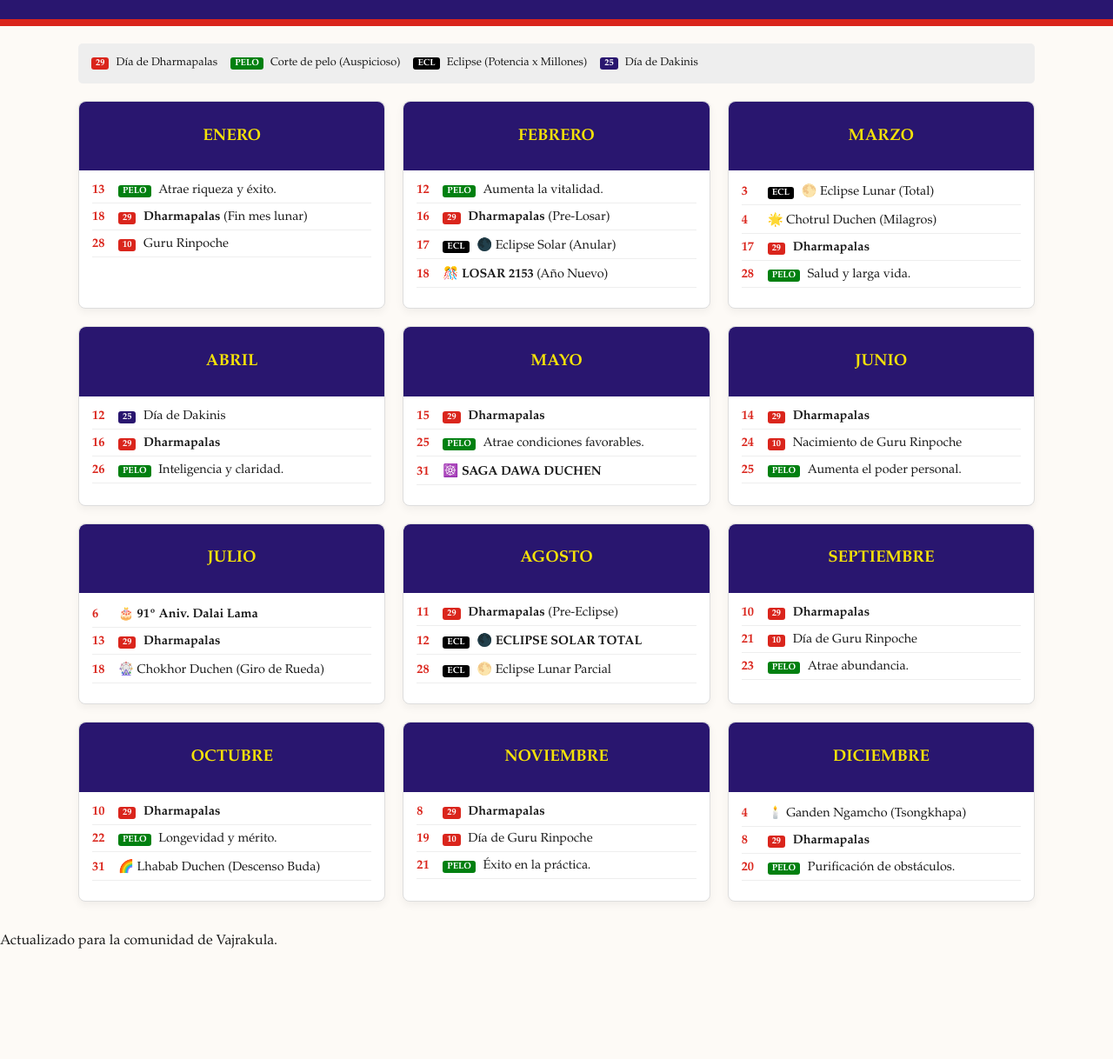
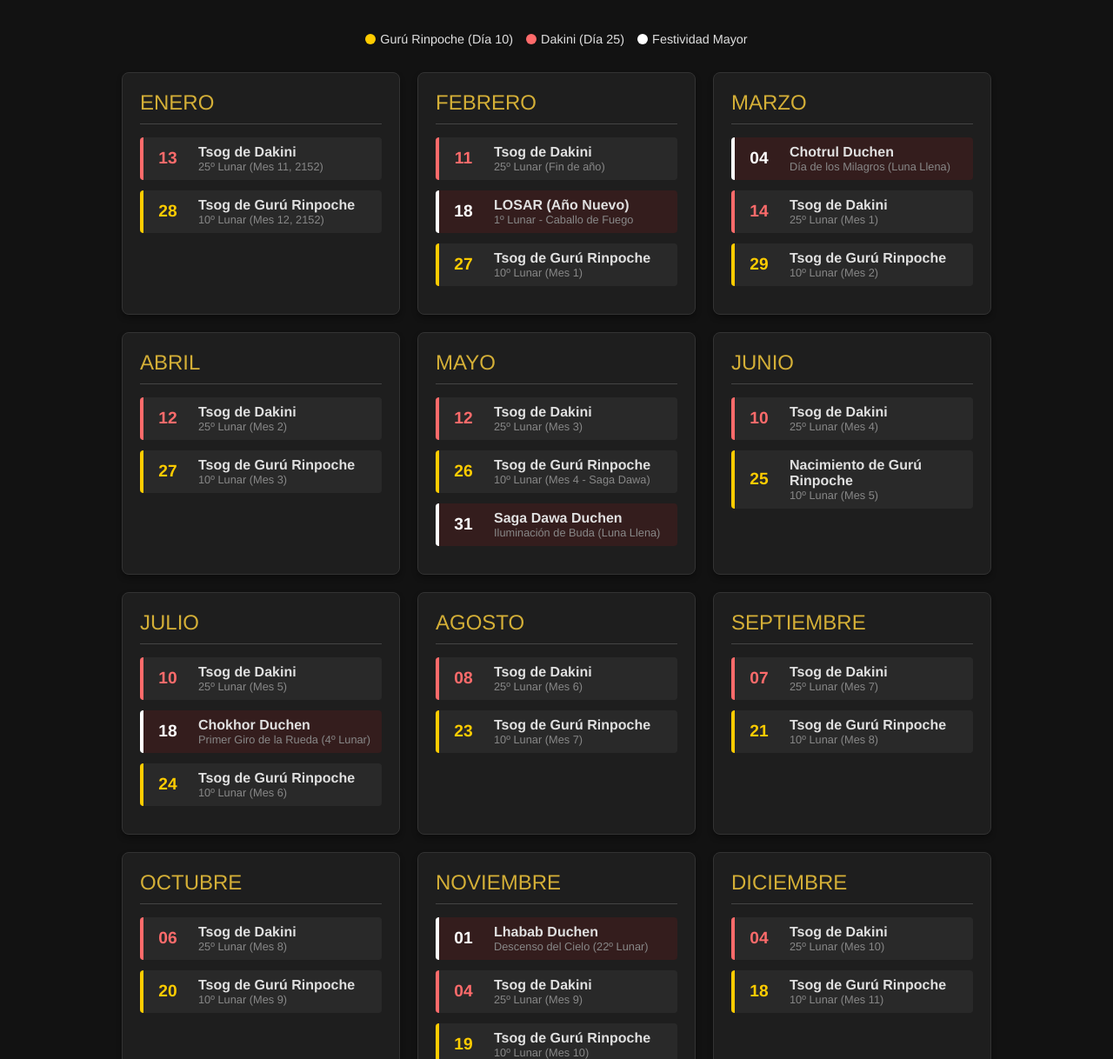
Before and after one commit to Dingirfecho/calendariotibetano2026, a plain HTML site: page index.html in a window 1280 px wide. Shown: the part 154-1372 px from the top of the page at 87% size. Before the commit the page ends 1262 px from the top, so only its background shows below. Drawn offline with Linux system fonts and the light colour scheme.

Commit message:
Refactor index.html for improved layout and styling
Updated the title and improved the styling for better readability. Enhanced the structure of the calendar events and added additional details for clarity.

```diff
--- a/index.html
+++ b/index.html
@@ -3,166 +3,431 @@
 <head>
     <meta charset="UTF-8">
     <meta name="viewport" content="width=device-width, initial-scale=1.0">
-    <title>Calendario Tibetano 2026 - Vajrakula</title>
+    <title>Calendario Tibetano 2026 | Vajrakula</title>
     <style>
         :root {
-            --deep-blue: #29166F;
-            --tibetan-red: #DA251C;
-            --golden-yellow: #F4E109;
-            --dharma-green: #008010;
+            --bg-color: #121212;
+            --card-bg: #1e1e1e;
+            --text-main: #e0e0e0;
+            --gold: #d4af37;
+            --red: #8a1c1c;
+            --guru-color: #ffcc00; /* Dorado brillante para Guru */
+            --dakini-color: #ff6b6b; /* Rojo suave para Dakini */
         }
-        body { font-family: 'Palatino', serif; background-color: #fdfaf6; margin: 0; color: #1a1a1a; }
-        header { background: var(--deep-blue); color: var(--golden-yellow); padding: 30px; text-align: center; border-bottom: 8px solid var(--tibetan-red); }
-        .container { max-width: 1100px; margin: auto; padding: 20px; }
 
-        .month-grid { display: grid; grid-template-columns: repeat(auto-fit, minmax(320px, 1fr)); gap: 20px; }
-        .month-card { background: white; border-radius: 8px; border: 1px solid #ddd; box-shadow: 0 4px 10px rgba(0,0,0,0.05); }
-        .month-header { background: var(--deep-blue); color: var(--golden-yellow); padding: 10px; text-align: center; border-radius: 8px 8px 0 0; }
+        body {
+            font-family: 'Helvetica Neue', Helvetica, Arial, sans-serif;
+            background-color: var(--bg-color);
+            color: var(--text-main);
+            margin: 0;
+            padding: 20px;
+            display: flex;
+            flex-direction: column;
+            align-items: center;
+        }
 
-        .event-list { list-style: none; padding: 15px; margin: 0; font-size: 0.9rem; }
-        .event-item { margin-bottom: 8px; border-bottom: 1px solid #eee; padding-bottom: 5px; display: flex; align-items: baseline; }
-        .day { font-weight: bold; width: 30px; color: var(--tibetan-red); flex-shrink: 0; }
+        header {
+            text-align: center;
+            margin-bottom: 40px;
+            border-bottom: 2px solid var(--red);
+            padding-bottom: 20px;
+            width: 100%;
+            max-width: 800px;
+        }
 
-        .tag { font-size: 0.65rem; padding: 2px 5px; border-radius: 3px; color: white; font-weight: bold; margin-right: 5px; }
-        .protector { background: var(--tibetan-red); }
-        .hair { background: var(--dharma-green); }
-        .eclipse { background: black; }
-        .dakini { background: var(--deep-blue); }
+        h1 {
+            color: var(--gold);
+            text-transform: uppercase;
+            letter-spacing: 2px;
+            margin: 0;
+            font-size: 2rem;
+        }
 
-        .legend { background: #eee; padding: 15px; border-radius: 5px; margin-bottom: 20px; display: flex; flex-wrap: wrap; gap: 15px; font-size: 0.8rem; }
+        .subtitle {
+            color: #a0a0a0;
+            margin-top: 10px;
+            font-size: 1.1rem;
+        }
+
+        .year-info {
+            font-weight: bold;
+            color: var(--red);
+            margin-top: 5px;
+        }
+
+        .grid-container {
+            display: grid;
+            grid-template-columns: repeat(auto-fit, minmax(300px, 1fr));
+            gap: 20px;
+            width: 100%;
+            max-width: 1000px;
+        }
+
+        .month-card {
+            background-color: var(--card-bg);
+            border: 1px solid #333;
+            border-radius: 8px;
+            padding: 20px;
+            box-shadow: 0 4px 6px rgba(0,0,0,0.3);
+            transition: transform 0.2s;
+        }
+
+        .month-card:hover {
+            transform: translateY(-5px);
+            border-color: var(--gold);
+        }
+
+        .month-title {
+            color: var(--gold);
+            font-size: 1.5rem;
+            border-bottom: 1px solid #444;
+            padding-bottom: 10px;
+            margin-bottom: 15px;
+            text-transform: uppercase;
+        }
+
+        .event {
+            display: flex;
+            align-items: center;
+            margin-bottom: 12px;
+            padding: 8px;
+            border-radius: 4px;
+            background-color: rgba(255, 255, 255, 0.05);
+        }
+
+        .date-badge {
+            font-weight: bold;
+            font-size: 1.2rem;
+            min-width: 40px;
+            text-align: center;
+            margin-right: 15px;
+        }
+
+        .event-details {
+            display: flex;
+            flex-direction: column;
+        }
+
+        .event-name {
+            font-weight: bold;
+            font-size: 1rem;
+        }
+
+        .lunar-date {
+            font-size: 0.8rem;
+            color: #888;
+        }
+
+        /* Tipos de Eventos */
+        .type-guru { border-left: 4px solid var(--guru-color); }
+        .type-guru .date-badge { color: var(--guru-color); }
+
+        .type-dakini { border-left: 4px solid var(--dakini-color); }
+        .type-dakini .date-badge { color: var(--dakini-color); }
+
+        .type-special { border-left: 4px solid #fff; background-color: rgba(138, 28, 28, 0.2); }
+        .type-special .date-badge { color: #fff; }
+
+        footer {
+            margin-top: 50px;
+            text-align: center;
+            font-size: 0.9rem;
+            color: #666;
+            max-width: 600px;
+        }
+
+        .legend {
+            display: flex;
+            gap: 15px;
+            justify-content: center;
+            margin-bottom: 30px;
+            flex-wrap: wrap;
+        }
+
+        .legend-item {
+            display: flex;
+            align-items: center;
+            gap: 5px;
+            font-size: 0.9rem;
+        }
+
+        .dot { width: 12px; height: 12px; border-radius: 50%; display: inline-block; }
     </style>
 </head>
 <body>
 
-<header>
-    <h1>CALENDARIO DE PRÁCTICA 2026</h1>
-    <p>Año del Caballo de Fuego 2153 | Vajrakula</p>
-</header>
+    <header>
+        <h1>Calendario Vajrayana</h1>
+        <div class="year-info">2026 • AÑO DEL CABALLO DE FUEGO • 2153</div>
+        <p class="subtitle">Fechas esenciales de Tsog y Práctica</p>
+    </header>
 
-<div class="container">
     <div class="legend">
-        <div><span class="tag protector">29</span> Día de Dharmapalas</div>
-        <div><span class="tag hair">PELO</span> Corte de pelo (Auspicioso)</div>
-        <div><span class="tag eclipse">ECL</span> Eclipse (Potencia x Millones)</div>
-        <div><span class="tag dakini">25</span> Día de Dakinis</div>
+        <div class="legend-item"><span class="dot" style="background: var(--guru-color)"></span> Gurú Rinpoche (Día 10)</div>
+        <div class="legend-item"><span class="dot" style="background: var(--dakini-color)"></span> Dakini (Día 25)</div>
+        <div class="legend-item"><span class="dot" style="background: #fff"></span> Festividad Mayor</div>
     </div>
 
-    <div class="month-grid">
+    <div class="grid-container">
+
         <div class="month-card">
-            <div class="month-header"><h3>ENERO</h3></div>
-            <ul class="event-list">
-                <li class="event-item"><span class="day">13</span><span class="desc"><span class="tag hair">PELO</span> Atrae riqueza y éxito.</span></li>
-                <li class="event-item"><span class="day">18</span><span class="desc"><span class="tag protector">29</span> <strong>Dharmapalas</strong> (Fin mes lunar)</span></li>
-                <li class="event-item"><span class="day">28</span><span class="desc"><span class="tag protector">10</span> Guru Rinpoche</span></li>
-            </ul>
+            <div class="month-title">Enero</div>
+            <div class="event type-dakini">
+                <div class="date-badge">13</div>
+                <div class="event-details">
+                    <span class="event-name">Tsog de Dakini</span>
+                    <span class="lunar-date">25º Lunar (Mes 11, 2152)</span>
+                </div>
+            </div>
+            <div class="event type-guru">
+                <div class="date-badge">28</div>
+                <div class="event-details">
+                    <span class="event-name">Tsog de Gurú Rinpoche</span>
+                    <span class="lunar-date">10º Lunar (Mes 12, 2152)</span>
+                </div>
+            </div>
         </div>
 
         <div class="month-card">
-            <div class="month-header"><h3>FEBRERO</h3></div>
-            <ul class="event-list">
-                <li class="event-item"><span class="day">12</span><span class="desc"><span class="tag hair">PELO</span> Aumenta la vitalidad.</span></li>
-                <li class="event-item"><span class="day">16</span><span class="desc"><span class="tag protector">29</span> <strong>Dharmapalas</strong> (Pre-Losar)</span></li>
-                <li class="event-item"><span class="day">17</span><span class="desc"><span class="tag eclipse">ECL</span> 🌑 Eclipse Solar (Anular)</span></li>
-                <li class="event-item"><span class="day">18</span><span class="desc">🎊 <strong>LOSAR 2153</strong> (Año Nuevo)</span></li>
-            </ul>
+            <div class="month-title">Febrero</div>
+            <div class="event type-dakini">
+                <div class="date-badge">11</div>
+                <div class="event-details">
+                    <span class="event-name">Tsog de Dakini</span>
+                    <span class="lunar-date">25º Lunar (Fin de año)</span>
+                </div>
+            </div>
+            <div class="event type-special">
+                <div class="date-badge">18</div>
+                <div class="event-details">
+                    <span class="event-name">LOSAR (Año Nuevo)</span>
+                    <span class="lunar-date">1º Lunar - Caballo de Fuego</span>
+                </div>
+            </div>
+            <div class="event type-guru">
+                <div class="date-badge">27</div>
+                <div class="event-details">
+                    <span class="event-name">Tsog de Gurú Rinpoche</span>
+                    <span class="lunar-date">10º Lunar (Mes 1)</span>
+                </div>
+            </div>
         </div>
 
         <div class="month-card">
-            <div class="month-header"><h3>MARZO</h3></div>
-            <ul class="event-list">
-                <li class="event-item"><span class="day">3</span><span class="desc"><span class="tag eclipse">ECL</span> 🌕 Eclipse Lunar (Total)</span></li>
-                <li class="event-item"><span class="day">4</span><span class="desc">🌟 Chotrul Duchen (Milagros)</span></li>
-                <li class="event-item"><span class="day">17</span><span class="desc"><span class="tag protector">29</span> <strong>Dharmapalas</strong></span></li>
-                <li class="event-item"><span class="day">28</span><span class="desc"><span class="tag hair">PELO</span> Salud y larga vida.</span></li>
-            </ul>
+            <div class="month-title">Marzo</div>
+            <div class="event type-special">
+                <div class="date-badge">04</div>
+                <div class="event-details">
+                    <span class="event-name">Chotrul Duchen</span>
+                    <span class="lunar-date">Día de los Milagros (Luna Llena)</span>
+                </div>
+            </div>
+            <div class="event type-dakini">
+                <div class="date-badge">14</div>
+                <div class="event-details">
+                    <span class="event-name">Tsog de Dakini</span>
+                    <span class="lunar-date">25º Lunar (Mes 1)</span>
+                </div>
+            </div>
+            <div class="event type-guru">
+                <div class="date-badge">29</div>
+                <div class="event-details">
+                    <span class="event-name">Tsog de Gurú Rinpoche</span>
+                    <span class="lunar-date">10º Lunar (Mes 2)</span>
+                </div>
+            </div>
         </div>
 
         <div class="month-card">
-            <div class="month-header"><h3>ABRIL</h3></div>
-            <ul class="event-list">
-                <li class="event-item"><span class="day">12</span><span class="desc"><span class="tag dakini">25</span> Día de Dakinis</span></li>
-                <li class="event-item"><span class="day">16</span><span class="desc"><span class="tag protector">29</span> <strong>Dharmapalas</strong></span></li>
-                <li class="event-item"><span class="day">26</span><span class="desc"><span class="tag hair">PELO</span> Inteligencia y claridad.</span></li>
-            </ul>
+            <div class="month-title">Abril</div>
+            <div class="event type-dakini">
+                <div class="date-badge">12</div>
+                <div class="event-details">
+                    <span class="event-name">Tsog de Dakini</span>
+                    <span class="lunar-date">25º Lunar (Mes 2)</span>
+                </div>
+            </div>
+            <div class="event type-guru">
+                <div class="date-badge">27</div>
+                <div class="event-details">
+                    <span class="event-name">Tsog de Gurú Rinpoche</span>
+                    <span class="lunar-date">10º Lunar (Mes 3)</span>
+                </div>
+            </div>
         </div>
 
         <div class="month-card">
-            <div class="month-header"><h3>MAYO</h3></div>
-            <ul class="event-list">
-                <li class="event-item"><span class="day">15</span><span class="desc"><span class="tag protector">29</span> <strong>Dharmapalas</strong></span></li>
-                <li class="event-item"><span class="day">25</span><span class="desc"><span class="tag hair">PELO</span> Atrae condiciones favorables.</span></li>
-                <li class="event-item"><span class="day">31</span><span class="desc">☸️ <strong>SAGA DAWA DUCHEN</strong></span></li>
-            </ul>
+            <div class="month-title">Mayo</div>
+            <div class="event type-dakini">
+                <div class="date-badge">12</div>
+                <div class="event-details">
+                    <span class="event-name">Tsog de Dakini</span>
+                    <span class="lunar-date">25º Lunar (Mes 3)</span>
+                </div>
+            </div>
+            <div class="event type-guru">
+                <div class="date-badge">26</div>
+                <div class="event-details">
+                    <span class="event-name">Tsog de Gurú Rinpoche</span>
+                    <span class="lunar-date">10º Lunar (Mes 4 - Saga Dawa)</span>
+                </div>
+            </div>
+            <div class="event type-special">
+                <div class="date-badge">31</div>
+                <div class="event-details">
+                    <span class="event-name">Saga Dawa Duchen</span>
+                    <span class="lunar-date">Iluminación de Buda (Luna Llena)</span>
+                </div>
+            </div>
         </div>
 
         <div class="month-card">
-            <div class="month-header"><h3>JUNIO</h3></div>
-            <ul class="event-list">
-                <li class="event-item"><span class="day">14</span><span class="desc"><span class="tag protector">29</span> <strong>Dharmapalas</strong></span></li>
-                <li class="event-item"><span class="day">24</span><span class="desc"><span class="tag protector">10</span> Nacimiento de Guru Rinpoche</span></li>
-                <li class="event-item"><span class="day">25</span><span class="desc"><span class="tag hair">PELO</span> Aumenta el poder personal.</span></li>
-            </ul>
+            <div class="month-title">Junio</div>
+            <div class="event type-dakini">
+                <div class="date-badge">10</div>
+                <div class="event-details">
+                    <span class="event-name">Tsog de Dakini</span>
+                    <span class="lunar-date">25º Lunar (Mes 4)</span>
+                </div>
+            </div>
+            <div class="event type-guru">
+                <div class="date-badge">25</div>
+                <div class="event-details">
+                    <span class="event-name">Nacimiento de Gurú Rinpoche</span>
+                    <span class="lunar-date">10º Lunar (Mes 5)</span>
+                </div>
+            </div>
         </div>
 
         <div class="month-card">
-            <div class="month-header"><h3>JULIO</h3></div>
-            <ul class="event-list">
-                <li class="event-item"><span class="day">6</span><span class="desc">🎂 <strong>91º Aniv. Dalai Lama</strong></span></li>
-                <li class="event-item"><span class="day">13</span><span class="desc"><span class="tag protector">29</span> <strong>Dharmapalas</strong></span></li>
-                <li class="event-item"><span class="day">18</span><span class="desc">🎡 Chokhor Duchen (Giro de Rueda)</span></li>
-            </ul>
+            <div class="month-title">Julio</div>
+            <div class="event type-dakini">
+                <div class="date-badge">10</div>
+                <div class="event-details">
+                    <span class="event-name">Tsog de Dakini</span>
+                    <span class="lunar-date">25º Lunar (Mes 5)</span>
+                </div>
+            </div>
+            <div class="event type-special">
+                <div class="date-badge">18</div>
+                <div class="event-details">
+                    <span class="event-name">Chokhor Duchen</span>
+                    <span class="lunar-date">Primer Giro de la Rueda (4º Lunar)</span>
+                </div>
+            </div>
+            <div class="event type-guru">
+                <div class="date-badge">24</div>
+                <div class="event-details">
+                    <span class="event-name">Tsog de Gurú Rinpoche</span>
+                    <span class="lunar-date">10º Lunar (Mes 6)</span>
+                </div>
+            </div>
         </div>
 
         <div class="month-card">
-            <div class="month-header"><h3>AGOSTO</h3></div>
-            <ul class="event-list">
-                <li class="event-item"><span class="day">11</span><span class="desc"><span class="tag protector">29</span> <strong>Dharmapalas</strong> (Pre-Eclipse)</span></li>
-                <li class="event-item"><span class="day">12</span><span class="desc"><span class="tag eclipse">ECL</span> 🌑 <strong>ECLIPSE SOLAR TOTAL</strong></span></li>
-                <li class="event-item"><span class="day">28</span><span class="desc"><span class="tag eclipse">ECL</span> 🌕 Eclipse Lunar Parcial</span></li>
-            </ul>
+            <div class="month-title">Agosto</div>
+            <div class="event type-dakini">
+                <div class="date-badge">08</div>
+                <div class="event-details">
+                    <span class="event-name">Tsog de Dakini</span>
+                    <span class="lunar-date">25º Lunar (Mes 6)</span>
+                </div>
+            </div>
+            <div class="event type-guru">
+                <div class="date-badge">23</div>
+                <div class="event-details">
+                    <span class="event-name">Tsog de Gurú Rinpoche</span>
+                    <span class="lunar-date">10º Lunar (Mes 7)</span>
+                </div>
+            </div>
         </div>
 
         <div class="month-card">
-            <div class="month-header"><h3>SEPTIEMBRE</h3></div>
-            <ul class="event-list">
-                <li class="event-item"><span class="day">10</span><span class="desc"><span class="tag protector">29</span> <strong>Dharmapalas</strong></span></li>
-                <li class="event-item"><span class="day">21</span><span class="desc"><span class="tag protector">10</span> Día de Guru Rinpoche</span></li>
-                <li class="event-item"><span class="day">23</span><span class="desc"><span class="tag hair">PELO</span> Atrae abundancia.</span></li>
-            </ul>
+            <div class="month-title">Septiembre</div>
+            <div class="event type-dakini">
+                <div class="date-badge">07</div>
+                <div class="event-details">
+                    <span class="event-name">Tsog de Dakini</span>
+                    <span class="lunar-date">25º Lunar (Mes 7)</span>
+                </div>
+            </div>
+            <div class="event type-guru">
+                <div class="date-badge">21</div>
+                <div class="event-details">
+                    <span class="event-name">Tsog de Gurú Rinpoche</span>
+                    <span class="lunar-date">10º Lunar (Mes 8)</span>
+                </div>
+            </div>
         </div>
 
         <div class="month-card">
-            <div class="month-header"><h3>OCTUBRE</h3></div>
-            <ul class="event-list">
-                <li class="event-item"><span class="day">10</span><span class="desc"><span class="tag protector">29</span> <strong>Dharmapalas</strong></span></li>
-                <li class="event-item"><span class="day">22</span><span class="desc"><span class="tag hair">PELO</span> Longevidad y mérito.</span></li>
-                <li class="event-item"><span class="day">31</span><span class="desc">🌈 Lhabab Duchen (Descenso Buda)</span></li>
-            </ul>
+            <div class="month-title">Octubre</div>
+            <div class="event type-dakini">
+                <div class="date-badge">06</div>
+                <div class="event-details">
+                    <span class="event-name">Tsog de Dakini</span>
+                    <span class="lunar-date">25º Lunar (Mes 8)</span>
+                </div>
+            </div>
+            <div class="event type-guru">
+                <div class="date-badge">20</div>
+                <div class="event-details">
+                    <span class="event-name">Tsog de Gurú Rinpoche</span>
+                    <span class="lunar-date">10º Lunar (Mes 9)</span>
+                </div>
+            </div>
         </div>
 
         <div class="month-card">
-            <div class="month-header"><h3>NOVIEMBRE</h3></div>
-            <ul class="event-list">
-                <li class="event-item"><span class="day">8</span><span class="desc"><span class="tag protector">29</span> <strong>Dharmapalas</strong></span></li>
-                <li class="event-item"><span class="day">19</span><span class="desc"><span class="tag protector">10</span> Día de Guru Rinpoche</span></li>
-                <li class="event-item"><span class="day">21</span><span class="desc"><span class="tag hair">PELO</span> Éxito en la práctica.</span></li>
-            </ul>
+            <div class="month-title">Noviembre</div>
+            <div class="event type-special">
+                <div class="date-badge">01</div>
+                <div class="event-details">
+                    <span class="event-name">Lhabab Duchen</span>
+                    <span class="lunar-date">Descenso del Cielo (22º Lunar)</span>
+                </div>
+            </div>
+            <div class="event type-dakini">
+                <div class="date-badge">04</div>
+                <div class="event-details">
+                    <span class="event-name">Tsog de Dakini</span>
+                    <span class="lunar-date">25º Lunar (Mes 9)</span>
+                </div>
+            </div>
+            <div class="event type-guru">
+                <div class="date-badge">19</div>
+                <div class="event-details">
+                    <span class="event-name">Tsog de Gurú Rinpoche</span>
+                    <span class="lunar-date">10º Lunar (Mes 10)</span>
+                </div>
+            </div>
         </div>
 
         <div class="month-card">
-            <div class="month-header"><h3>DICIEMBRE</h3></div>
-            <ul class="event-list">
-                <li class="event-item"><span class="day">4</span><span class="desc">🕯️ Ganden Ngamcho (Tsongkhapa)</span></li>
-                <li class="event-item"><span class="day">8</span><span class="desc"><span class="tag protector">29</span> <strong>Dharmapalas</strong></span></li>
-                <li class="event-item"><span class="day">20</span><span class="desc"><span class="tag hair">PELO</span> Purificación de obstáculos.</span></li>
-            </ul>
+            <div class="month-title">Diciembre</div>
+            <div class="event type-dakini">
+                <div class="date-badge">04</div>
+                <div class="event-details">
+                    <span class="event-name">Tsog de Dakini</span>
+                    <span class="lunar-date">25º Lunar (Mes 10)</span>
+                </div>
+            </div>
+            <div class="event type-guru">
+                <div class="date-badge">18</div>
+                <div class="event-details">
+                    <span class="event-name">Tsog de Gurú Rinpoche</span>
+                    <span class="lunar-date">10º Lunar (Mes 11)</span>
+                </div>
+            </div>
         </div>
+
     </div>
-</div>
 
-<footer>
-    <p>Actualizado para la comunidad de Vajrakula.</p>
-</footer>
+    <footer>
+        <p>Vajrakula © 2026<br>
+        *Las fechas son calculadas para la zona horaria estándar y pueden variar según la tradición astrológica específica (Phugpa/Tsurphu).<br>
+        En caso de duda, practicar el día anterior es siempre auspicioso.</p>
+    </footer>
 
 </body>
 </html>
```
